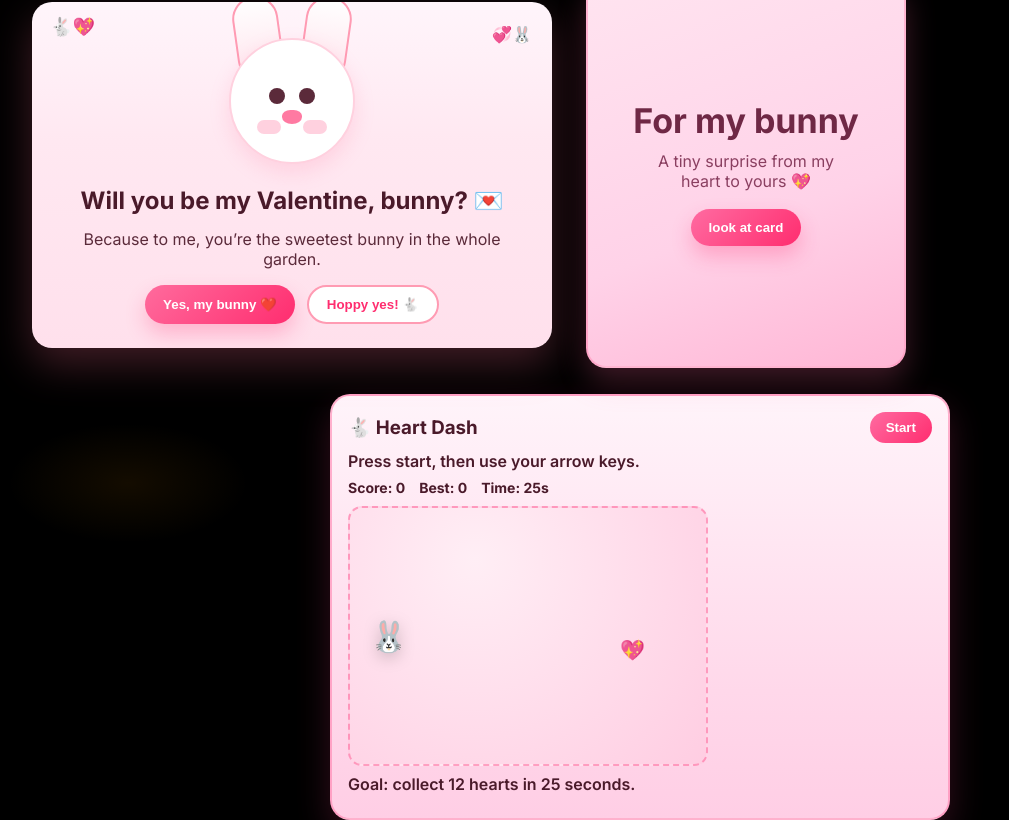
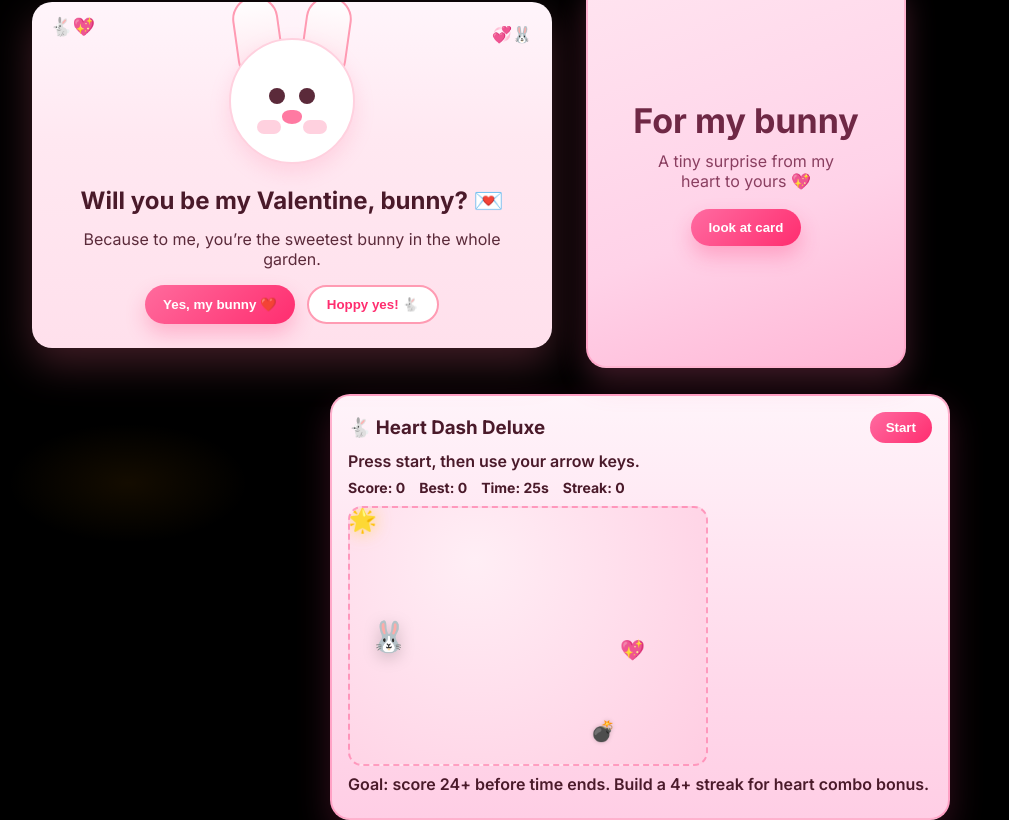
Before and after one commit to shengh318/forget_list, a Next.js app: page / in a window 1280 px wide. Shown: the part 397-1217 px from the top of the page, without its empty margins (0-1009 px from the left). Built offline with nearby package versions, Linux system fonts and the light colour scheme; grey boxes are pictures that could not be loaded.

Commit message:
Make Heart Dash more fun with hazards combos and bonus stars

```diff
--- a/src/app/components/ValentineRunner.tsx
+++ b/src/app/components/ValentineRunner.tsx
@@ -14,19 +14,25 @@ type Keys = {
 const BOARD = { width: 360, height: 260 };
 const PLAYER_SIZE = 34;
 const HEART_SIZE = 24;
+const STAR_SIZE = 24;
+const BOMB_SIZE = 26;
 const SPEED = 9;
 const ROUND_SECONDS = 25;
-const GOAL = 12;
+const GOAL = 24;
 
 function clamp(value: number, min: number, max: number) {
   return Math.min(max, Math.max(min, value));
 }
 
-function randomHeart(): Point {
+function randomPos(size: number): Point {
   return {
-    x: Math.floor(Math.random() * (BOARD.width - HEART_SIZE)),
-    y: Math.floor(Math.random() * (BOARD.height - HEART_SIZE)),
+    x: Math.floor(Math.random() * (BOARD.width - size)),
+    y: Math.floor(Math.random() * (BOARD.height - size)),
   };
+}
+
+function overlaps(a: Point, aw: number, b: Point, bw: number) {
+  return a.x < b.x + bw && a.x + aw > b.x && a.y < b.y + bw && a.y + aw > b.y;
 }
 
 export default function ValentineRunner() {
@@ -34,8 +40,11 @@ export default function ValentineRunner() {
   const [timeLeft, setTimeLeft] = useState(ROUND_SECONDS);
   const [score, setScore] = useState(0);
   const [bestScore, setBestScore] = useState(0);
+  const [streak, setStreak] = useState(0);
   const [player, setPlayer] = useState<Point>({ x: 20, y: 110 });
   const [heart, setHeart] = useState<Point>({ x: 270, y: 130 });
+  const [star, setStar] = useState<Point>({ x: 170, y: 50 });
+  const [bomb, setBomb] = useState<Point>({ x: 240, y: 210 });
   const [keys, setKeys] = useState<Keys>({ up: false, left: false, down: false, right: false });
 
   useEffect(() => {
@@ -110,16 +119,35 @@ export default function ValentineRunner() {
           y: clamp(nextY, 0, BOARD.height - PLAYER_SIZE),
         };
 
-        const hitX = next.x < heart.x + HEART_SIZE && next.x + PLAYER_SIZE > heart.x;
-        const hitY = next.y < heart.y + HEART_SIZE && next.y + PLAYER_SIZE > heart.y;
+        if (overlaps(next, PLAYER_SIZE, bomb, BOMB_SIZE)) {
+          setScore((prevScore) => Math.max(0, prevScore - 3));
+          setStreak(0);
+          setBomb(randomPos(BOMB_SIZE));
+        }
 
-        if (hitX && hitY) {
+        if (overlaps(next, PLAYER_SIZE, heart, HEART_SIZE)) {
+          setStreak((prevStreak) => {
+            const nextStreak = prevStreak + 1;
+            const bonus = nextStreak >= 4 ? 2 : 1;
+            setScore((prevScore) => {
+              const updated = prevScore + bonus;
+              setBestScore((best) => Math.max(best, updated));
+              return updated;
+            });
+            return nextStreak;
+          });
+          setHeart(randomPos(HEART_SIZE));
+        }
+
+        if (overlaps(next, PLAYER_SIZE, star, STAR_SIZE)) {
           setScore((prevScore) => {
-            const updated = prevScore + 1;
+            const updated = prevScore + 5;
             setBestScore((best) => Math.max(best, updated));
             return updated;
           });
-          setHeart(randomHeart());
+          setStreak(0);
+          setStar(randomPos(STAR_SIZE));
+          setTimeLeft((prev) => Math.min(ROUND_SECONDS + 8, prev + 3));
         }
 
         return next;
@@ -127,30 +155,42 @@ export default function ValentineRunner() {
     }, 28);
 
     return () => clearInterval(movement);
-  }, [running, keys, heart.x, heart.y]);
+  }, [running, keys, heart, star, bomb]);
 
+  useEffect(() => {
+    if (!running) return;
+    const shuffler = setInterval(() => {
+      setHeart(randomPos(HEART_SIZE));
+      setBomb(randomPos(BOMB_SIZE));
+    }, 2200);
+
+    return () => clearInterval(shuffler);
+  }, [running]);
 
   const start = () => {
     setRunning(true);
     setTimeLeft(ROUND_SECONDS);
     setScore(0);
+    setStreak(0);
     setPlayer({ x: 20, y: 110 });
-    setHeart(randomHeart());
+    setHeart(randomPos(HEART_SIZE));
+    setStar(randomPos(STAR_SIZE));
+    setBomb(randomPos(BOMB_SIZE));
   };
 
   const won = !running && timeLeft === 0 && score >= GOAL;
 
   const status = useMemo(() => {
-    if (running) return "Use ↑ ↓ ← → to move your bunny and collect hearts.";
-    if (won) return "You win! Bunny love legend 💝";
-    if (timeLeft === 0) return "Round over! Try again and beat your best score.";
+    if (running) return "Arrow keys to move. 💖 hearts = +1, 🌟 stars = +5 +3s, 💣 bombs = -3.";
+    if (won) return "You win! You are now the Supreme Bunny of Love 💘";
+    if (timeLeft === 0) return "Round over! Chase streaks and stars for huge points.";
     return "Press start, then use your arrow keys.";
   }, [running, timeLeft, won]);
 
   return (
-    <section className="runner" aria-label="WASD valentine game">
+    <section className="runner" aria-label="Arrow key valentine game">
       <div className="runner-head">
-        <h3>🐇 Heart Dash</h3>
+        <h3>🐇 Heart Dash Deluxe</h3>
         <button className="runner-btn" onClick={start}>{running ? "Restart" : "Start"}</button>
       </div>
 
@@ -159,18 +199,17 @@ export default function ValentineRunner() {
         <span>Score: {score}</span>
         <span>Best: {bestScore}</span>
         <span>Time: {timeLeft}s</span>
+        <span>Streak: {streak}</span>
       </div>
 
-      <div className="runner-board" role="application" aria-label="Game board controlled by keyboard">
-        <div className="runner-heart" style={{ transform: `translate(${heart.x}px, ${heart.y}px)` }}>
-          💖
-        </div>
-        <div className="runner-player" style={{ transform: `translate(${player.x}px, ${player.y}px)` }}>
-          🐰
-        </div>
+      <div className="runner-board" role="application" aria-label="Game board controlled by keyboard arrow keys">
+        <div className="runner-heart" style={{ transform: `translate(${heart.x}px, ${heart.y}px)` }}>💖</div>
+        <div className="runner-star" style={{ transform: `translate(${star.x}px, ${star.y}px)` }}>🌟</div>
+        <div className="runner-bomb" style={{ transform: `translate(${bomb.x}px, ${bomb.y}px)` }}>💣</div>
+        <div className="runner-player" style={{ transform: `translate(${player.x}px, ${player.y}px)` }}>🐰</div>
       </div>
 
-      <p className="runner-goal">Goal: collect {GOAL} hearts in {ROUND_SECONDS} seconds.</p>
+      <p className="runner-goal">Goal: score {GOAL}+ before time ends. Build a 4+ streak for heart combo bonus.</p>
     </section>
   );
 }
--- a/src/app/globals.css
+++ b/src/app/globals.css
@@ -627,3 +627,36 @@ body {
   font-size: 30px;
   filter: drop-shadow(0 4px 8px rgba(0,0,0,0.2));
 }
+
+.runner-star,
+.runner-bomb {
+  position: absolute;
+  display: grid;
+  place-items: center;
+  transition: transform 100ms linear;
+}
+
+.runner-star {
+  width: 24px;
+  height: 24px;
+  font-size: 20px;
+  filter: drop-shadow(0 0 8px rgba(255, 212, 64, 0.8));
+  animation: sparklePop 1s ease-in-out infinite;
+}
+
+.runner-bomb {
+  width: 26px;
+  height: 26px;
+  font-size: 20px;
+  animation: bombPulse 0.9s ease-in-out infinite;
+}
+
+@keyframes sparklePop {
+  0%, 100% { transform: scale(1); }
+  50% { transform: scale(1.18); }
+}
+
+@keyframes bombPulse {
+  0%, 100% { filter: drop-shadow(0 0 2px rgba(0,0,0,0.2)); }
+  50% { filter: drop-shadow(0 0 8px rgba(255, 64, 64, 0.55)); }
+}
```
